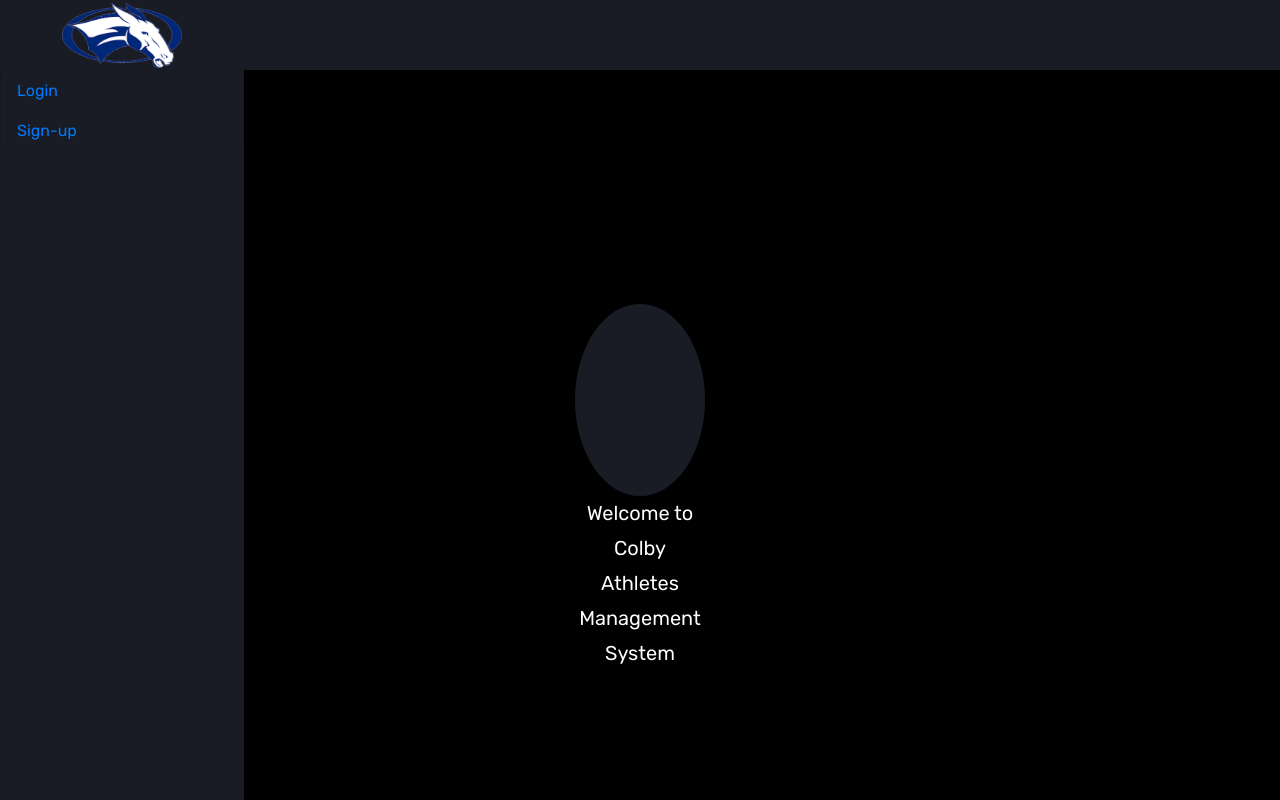
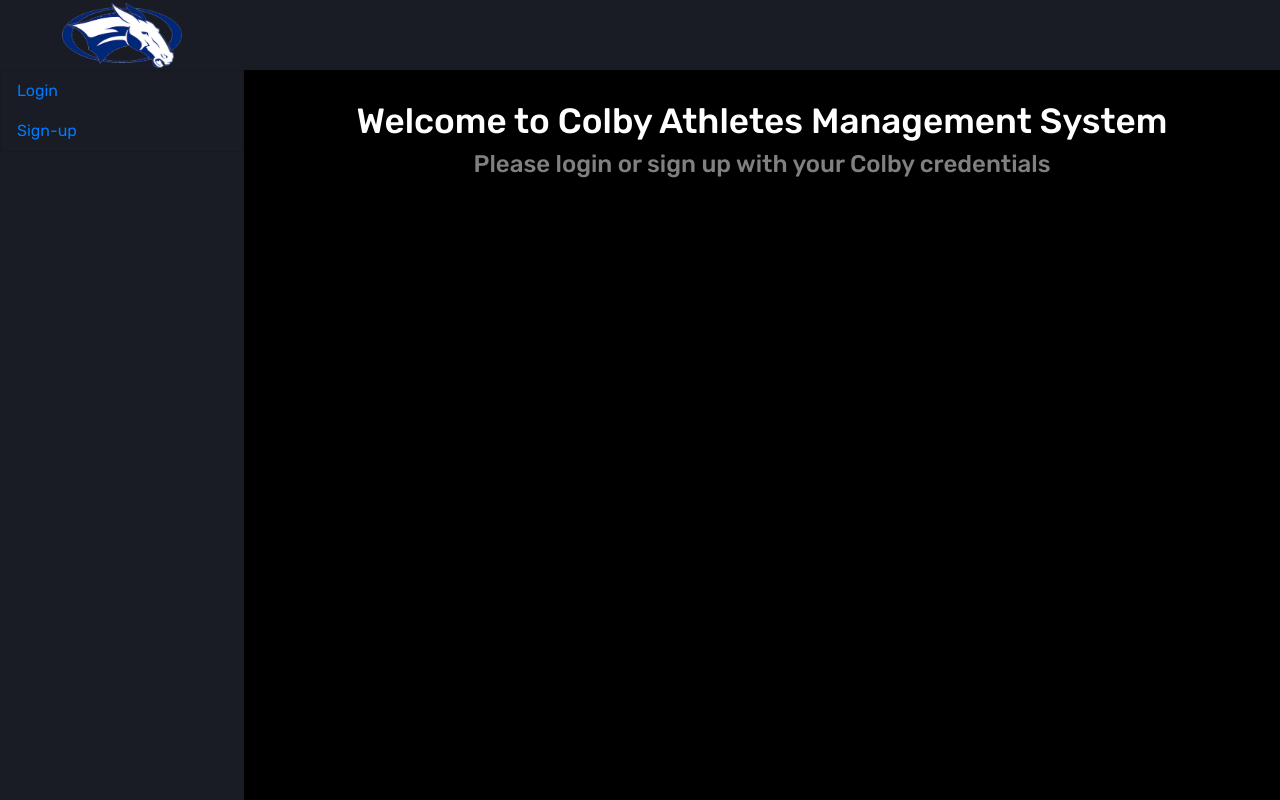
Before and after one commit to annayang26/CS321-Milestone4, a Flask app: page / in a window 1280 px wide. Run offline with Flask 3, Linux system fonts and the light colour scheme; parts of the project's set-up code (start-up, migrations or seed data) failed here and were passed over; some libraries are stand-ins or nearby versions.

Commit message:
Update open_page.html

```diff
--- a/website/templates/open_page.html
+++ b/website/templates/open_page.html
@@ -4,6 +4,8 @@
 
 {% block content %}
 
-<p class="center"> Welcome to Colby Athletes Management System </p>
+<h1 style="text-align:center"> Welcome to Colby Athletes Management System  </h1>
+
+<h3 style="text-align:center; color:grey"> Please login or sign up with your Colby credentials </h3>
 
 {% endblock %}
```
